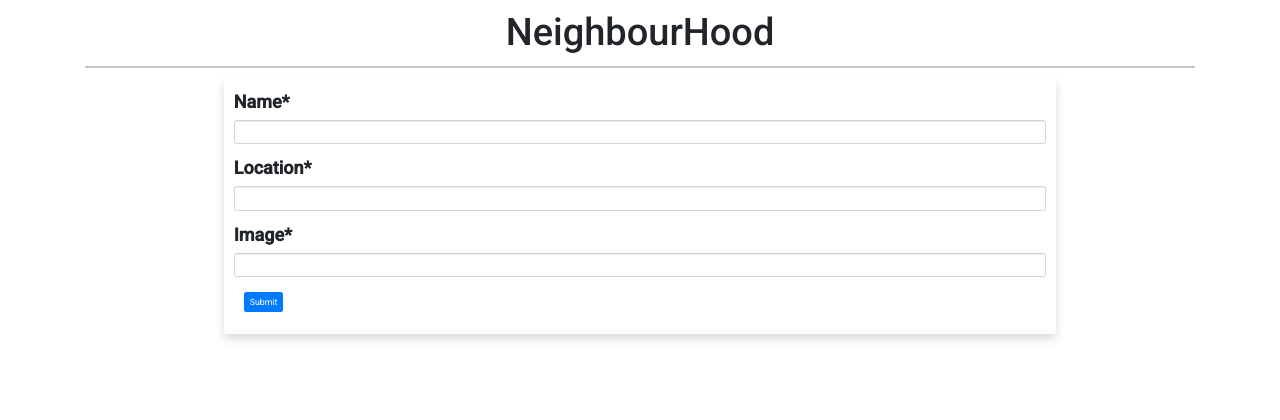
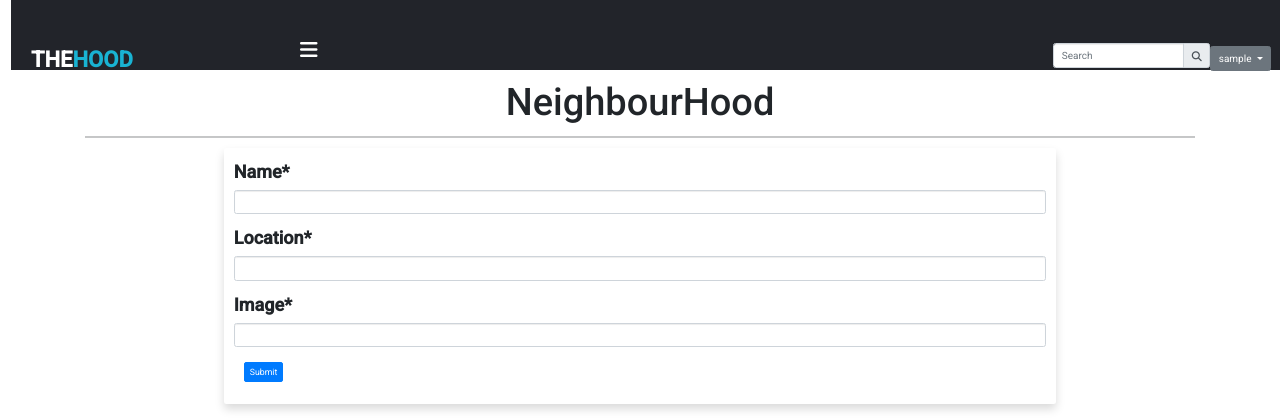
Before and after one commit to kipsang01/theHood, a Django app: page /new-hood in a window 1280 px wide. Shown: the top 420 px of the page. Run offline with Django 3.2, Linux system fonts and the light colour scheme; the visitor is signed in with stand-in values (Sample User, id 1); some libraries are stand-ins or nearby versions.

Commit message:
add styling to dashboard

```diff
--- a/hood/templates/base.html
+++ b/hood/templates/base.html
@@ -6,7 +6,7 @@
     <meta http-equiv="X-UA-Compatible" content="IE=edge">
     <meta name="viewport" content="width=device-width, initial-scale=1.0">
     <link href="https://cdn.jsdelivr.net/npm/bootstrap@5.0.2/dist/css/bootstrap.min.css" rel="stylesheet" integrity="sha384-EVSTQN3/azprG1Anm3QDgpJLIm9Nao0Yz1ztcQTwFspd3yD65VohhpuuCOmLASjC" crossorigin="anonymous">
-     <link rel="preconnect" href="https://fonts.googleapis.com">
+    <link rel="preconnect" href="https://fonts.googleapis.com">
     <link rel="preconnect" href="https://fonts.gstatic.com" crossorigin>
     <link href="https://fonts.googleapis.com/css2?family=Great+Vibes&family=Poppins:wght@300&display=swap" rel="stylesheet">
     <link rel="stylesheet" href="https://cdnjs.cloudflare.com/ajax/libs/twitter-bootstrap/3.3.7/css/bootstrap.min.css">
--- a/hood/templates/dashboard.html
+++ b/hood/templates/dashboard.html
@@ -2,31 +2,66 @@
 {% block content %}
 {% load static%}
  <div class="container-fluid m-0 p-0">
+   <div class="navbar ">
+    <header>
+      <label for="check">
+        <i class="fas fa-bars" id="sidebar_btn"></i>
+      </label>
+      <div class="left_area">
+        <h3>the<span>hood</span></h3>
+      </div>
+      <div class="right_area">
+        <form class="" role="search"  action="" >
+            {% csrf_token %}
+            <div class="input-group ">
+                    <input type="search" class="form-control" name='search' placeholder="Search" aria-label="search" aria-describedby="basic-addon1">
+                    <div class="input-group-append">
+                        <button class="input-group-text" type="submit" ><i class="fas fa-search"></i></button>
+                    </div>
+            </div>
+        </form>
+        <div class="dropdown">
+            <a class="btn btn-secondary dropdown-toggle" href="#" role="button" id="dropdownMenuLink" data-bs-toggle="dropdown" aria-expanded="false">
+              {{user.username}}
+            </a>
+
+            <div class="dropdown-menu" aria-labelledby="dropdownMenuLink">
+              <span><a class="dropdown-item text-primary" href="/myprofile/">Profile</a></span>
+              <span><a class="dropdown-item text-danger" href="accounts/logout/">Logout</a></span>
+            </div>
+        </div>
+      </div>
+    </header>
+   </div>
+   {% block dash-content%}
+   <div class="header mb-3 text-center " style='height: 30px; margin: top 300px;'>
+      <a href="{% url 'new-hood'%}">  <button class="btn btn-primary"><img src="https://img.icons8.com/material/24/000000/plus-math--v5.png"/>
+       Create New</button></a>
+   </div>
      {% if hoods%}
-     <div class="displays">
-
+<div class="card-deck m-2">
        {% for hood in hoods%}
-       <div class="card text-center w-50 m-auto" style="background-image: url('{{ hood.profile_pic.url}}'); background-size:cover;">
-        <div class="card-body">
-          <h5 class="card-title">{{hood.name}}</h5>
+       <div class="card text-center " >
+        <div class="card-body" style="background-image: url('{{ hood.profile_pic.url}}'); background-size:cover; height:300px">
+        </div>
+        <div class="card-footer">
+          <h3 class="card-title">{{hood.name}}</h3>
           <p class="card-text"></p>
-          <a href="{% url 'join' hood.id %}" class="btn btn-primary">Join</a>
-        </div>
-        <div class="card-footer text-muted">
-          Created:{{hood.date_created}}
+          Created:{{hood.date_created|date:"M d, Y"}}
+          <button class="btn btn-primary"> <a href="{% url 'join' hood.id %}">Join</a></button>
         </div>
 
       </div>
        {% endfor %}
-       <a href="{% url 'new-hood'%}"> create one</a>
      </div>
      {% else %}
      <div class="no-hoods">
         <p>There are no hoods at the moment</p>
-        <a href="{% url 'new-hood'%}"> create one</a>
+
      </div>
 
      {% endif%}
+    {%endblock %}
  </div>
 
 {% endblock%}
--- a/hood/templates/home-base.html
+++ b/hood/templates/home-base.html
@@ -15,7 +15,7 @@
     <form class="" role="search"  action="" >
         {% csrf_token %}
         <div class="input-group ">
-                <input type="search" class="form-control" name='search' placeholder="Search" aria-label="search" aria-describedby="basic-addon1">
+                <input type="search" class="form-control" name='search' placeholder="Search by Location" aria-label="search" aria-describedby="basic-addon1">
                 <div class="input-group-append">
                     <button class="input-group-text" type="submit" ><i class="fas fa-search"></i></button>
                 </div>
@@ -46,7 +46,6 @@
   <a href ="/business"><i class="fas fa-briefcase"></i><span>Business</span></a>
   <a href="/schools"><i class="fas fa-school"></i><span>Schools</span></a>
   <a href="/hospitals"><i class="fas fa-hospital"></i><span>Hospitals</span></a>
-  <a href="#"><i class="fas fa-info-circle"></i><span>others</span></a>
   </div>
 </div>
 <!--mobile navigation bar end-->
@@ -60,7 +59,6 @@
   <a href ="/business"><i class="fas fa-briefcase"></i><span>Business</span></a>
   <a href="/schools"><i class="fas fa-school"></i><span>Schools</span></a>
   <a href="/hospitals"><i class="fas fa-hospital"></i><span>Hospitals</span></a>
-  <a href="#"><i class="fas fa-info-circle"></i><span>others</span></a>
 </div>
 <!--sidebar end-->
 
--- a/hood/templates/new-hood.html
+++ b/hood/templates/new-hood.html
@@ -1,5 +1,5 @@
-{% extends 'base.html'%}
-{% block content %}
+{% extends 'dashboard.html'%}
+{% block dash-content %}
 {% load static%}
 {%load crispy_forms_tags %}
 <div class="container">
```
Also changed, not shown: hood/templates/schools.html (+16 -12 lines).
